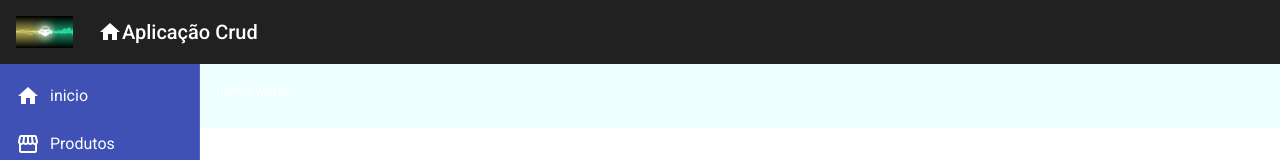
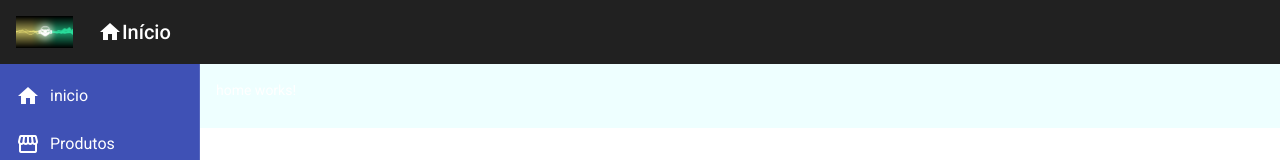
Before and after one commit to vitorjobs/Angular_coderBr, an Angular app in the folder frontend/: page / in a window 1280 px wide. Shown: the top 160 px of the page. Built offline with nearby package versions, Linux system fonts and the light colour scheme.

Commit message:
:sparkles: feat: update style component header

```diff
--- a/frontend/src/app/components/template/header/header.component.html
+++ b/frontend/src/app/components/template/header/header.component.html
@@ -11,7 +11,7 @@
         home
       </i>
 
-      Aplicação Crud
+      Início
     </a>
   </span>
 </mat-toolbar>
```
